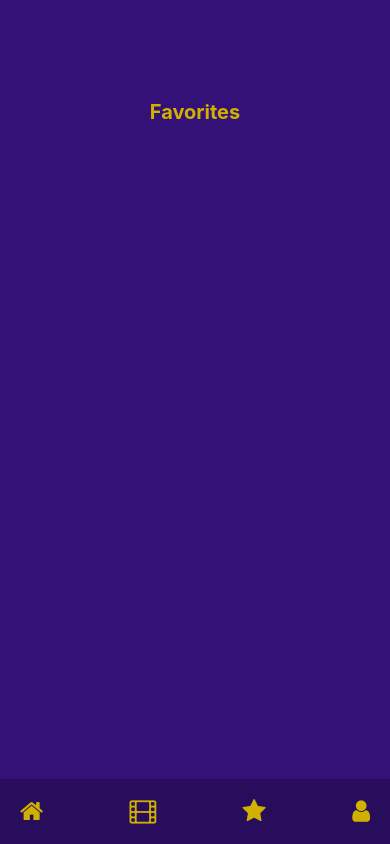
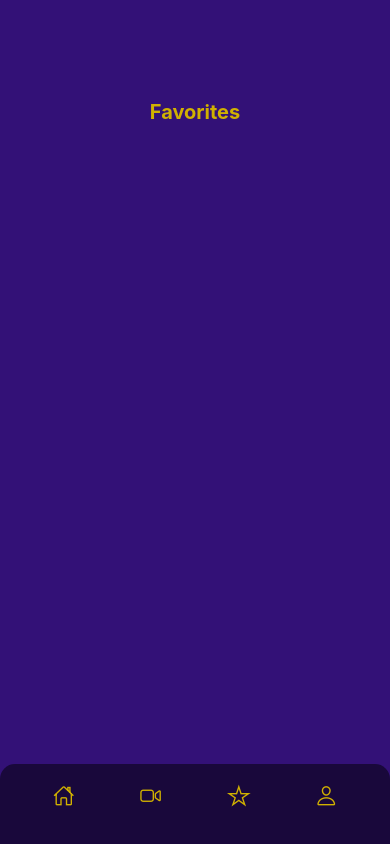
Before and after one commit to leaob7/Search-Films-App, a React Native app: screen /FavoriteMovies in a window 390 px wide. Built offline with nearby package versions, Linux system fonts and the light colour scheme.

Commit message:
visual do footer

```diff
--- a/src/Components/MainPageFooter.js
+++ b/src/Components/MainPageFooter.js
@@ -1,22 +1,24 @@
-import { useLinkTo } from "@react-navigation/native";
+
 import React from "react";
 import { View } from "react-native";
-import Icon from "react-native-vector-icons/FontAwesome";
+import Icon from "react-native-vector-icons/Ionicons";
 import { styles } from "../styles/styleMainPageFooter";
 import { Link } from "@react-navigation/native";
 
 export default function MainPageFooter() {
 
   return (
-    <View style={ styles.footerContainer } >
-      <Link to={{ screen: 'MainPage' }}>
-        <Icon name="home" size={25} color="#d1b100" />
-      </Link>
-      <Icon name="film" size={25} color="#d1b100" />
-      <Link to={{ screen: 'FavoriteMovies' }}>
-        <Icon name="star" size={25} color="#d1b100" />
-      </Link>
-      <Icon name="user" size={25} color="#d1b100" />
+    <View style={{ backgroundColor: "#331177" }}>
+      <View style={ styles.footerContainer } >
+        <Link to={{ screen: 'MainPage' }}>
+          <Icon name="home-outline" size={22} color="#d1b100" />
+        </Link>
+        <Icon name="videocam-outline" size={22} color="#d1b100" />
+        <Link to={{ screen: 'FavoriteMovies' }}>
+          <Icon name="star-outline" size={22} color="#d1b100" />
+        </Link>
+        <Icon name="person-outline" size={22} color="#d1b100" />
+      </View>
     </View>
   );
 };
--- a/src/Pages/MainPage.js
+++ b/src/Pages/MainPage.js
@@ -16,7 +16,7 @@ export default function MainPage({ navigation }) {
   const [soonMovies, setSoonMovies ] = useState([]);
   const [textFilter, setTextFilter] = useState('');
 
-  // splice para separar a metade dos filmes retornados, deixando todos para uma sessão única.
+  // splice para separar a metade dos filmes retornados, deixando todos para uma sessão/página única.
 
   const recentMoviesAPI = () => {
     requestRecentFilms().then((movies) => {
@@ -132,8 +132,8 @@ export default function MainPage({ navigation }) {
       }
 
     </ScrollView>
+    <MainPageFooter />
 
-    <MainPageFooter />
       </>
   )
 }
--- a/src/Pages/MoviePage.js
+++ b/src/Pages/MoviePage.js
@@ -123,7 +123,7 @@ export default function MoviePage({ route }) {
         <View style={ styles.movieInfo }>
           <Text style={ { fontSize: 20, marginBottom: 10, color: '#d1b100', fontWeight: "bold"} }>Trailer</Text>
           <Text>
-            {movieDetails.video ? movieDetails.video : null}
+            {movieDetails.video}
           </Text>
         </View>
 
--- a/src/styles/styleMainPageFooter.js
+++ b/src/styles/styleMainPageFooter.js
@@ -2,9 +2,12 @@ import { StyleSheet } from "react-native";
 
 export const styles = StyleSheet.create({
   footerContainer: {
-    backgroundColor: "#270d5b",
+    backgroundColor: "#19083b",
     flexDirection: "row",
-    justifyContent: "space-between",
+    justifyContent: "space-around",
     padding: 20,
+    borderTopLeftRadius: 15,
+    borderTopRightRadius: 15,
+    height: 80,
   },
 })
--- a/src/styles/stylesMainPage.js
+++ b/src/styles/stylesMainPage.js
@@ -7,13 +7,14 @@ const styles = StyleSheet.create({
     },
     upBar: {
       flexDirection: "row",
-      justifyContent:"center",
+      justifyContent:"flex-start",
       alignItems: "center",
       margin: "auto",
       marginTop: 70,
     },
     backArrow: {
-      marginRight: 20,
+      marginRight: 50,
+      marginLeft: 50,
     },
     upBarText: {
       color: "#d1b100",
@@ -29,7 +30,7 @@ const styles = StyleSheet.create({
       backgroundColor: "#331177",
       borderColor: "#fff",
       borderWidth: 1,
-      borderRadius: 25,
+      borderRadius: 15,
       fontSize: 20,
       color: "#fff",
       width: "90%",
@@ -38,22 +39,21 @@ const styles = StyleSheet.create({
     },
     recentFilms: {
       flexDirection: "row",
-      justifyContent: "space-evenly",
+      justifyContent: "space-between",
       margin: 30,
     },
     frequentFilms: {
       flexDirection: "row",
-      justifyContent: "space-evenly",
+      justifyContent: "space-between",
       margin: 30,
     },
     soonFilms: {
       flexDirection: "row",
-      justifyContent: "space-evenly",
+      justifyContent: "space-between",
       margin: 30,
     },
     linkTexts: {
       color: "#d1b100",
-      fontWeight: "bold",
       fontSize: 20,
     }
 })
```
